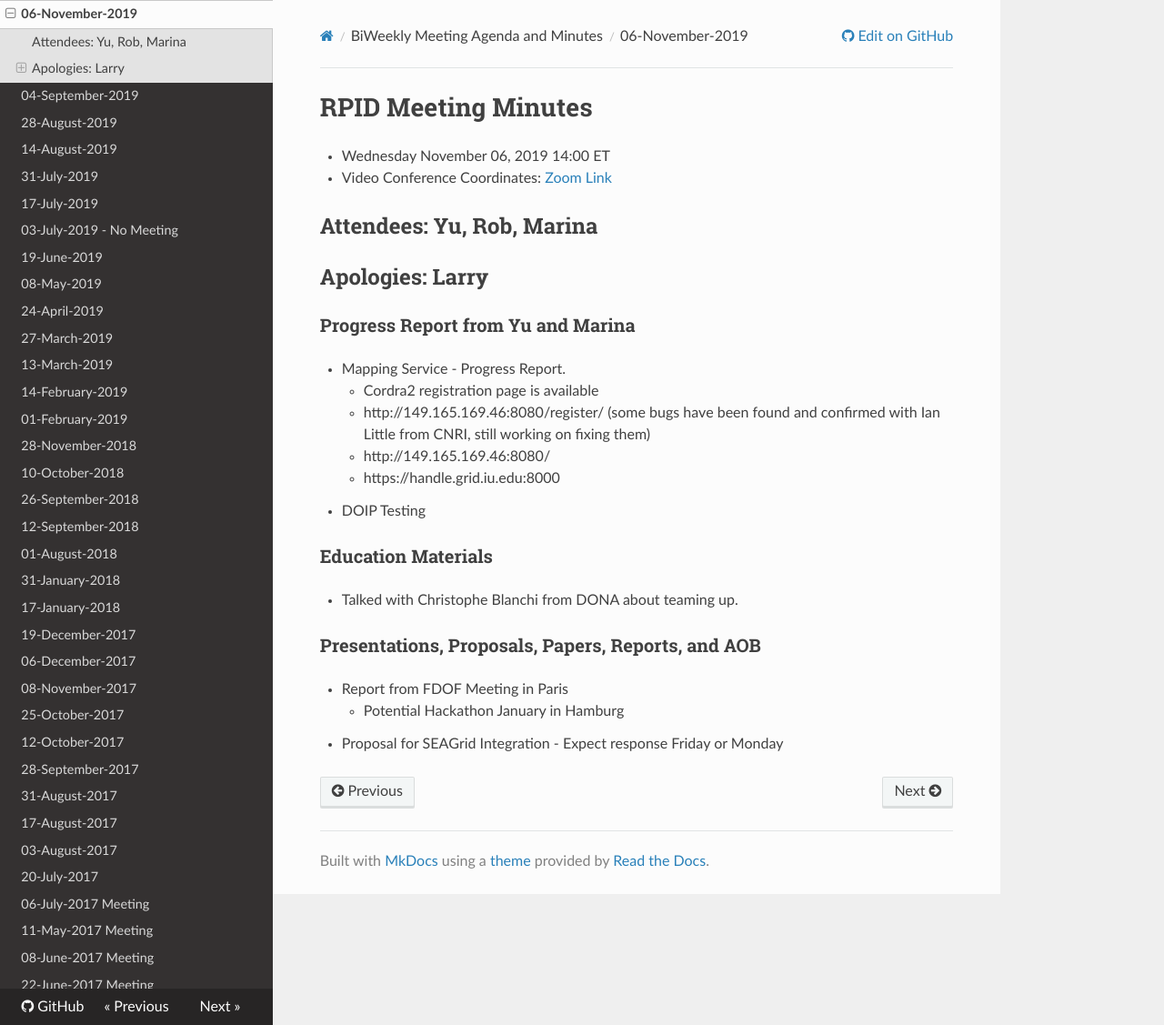
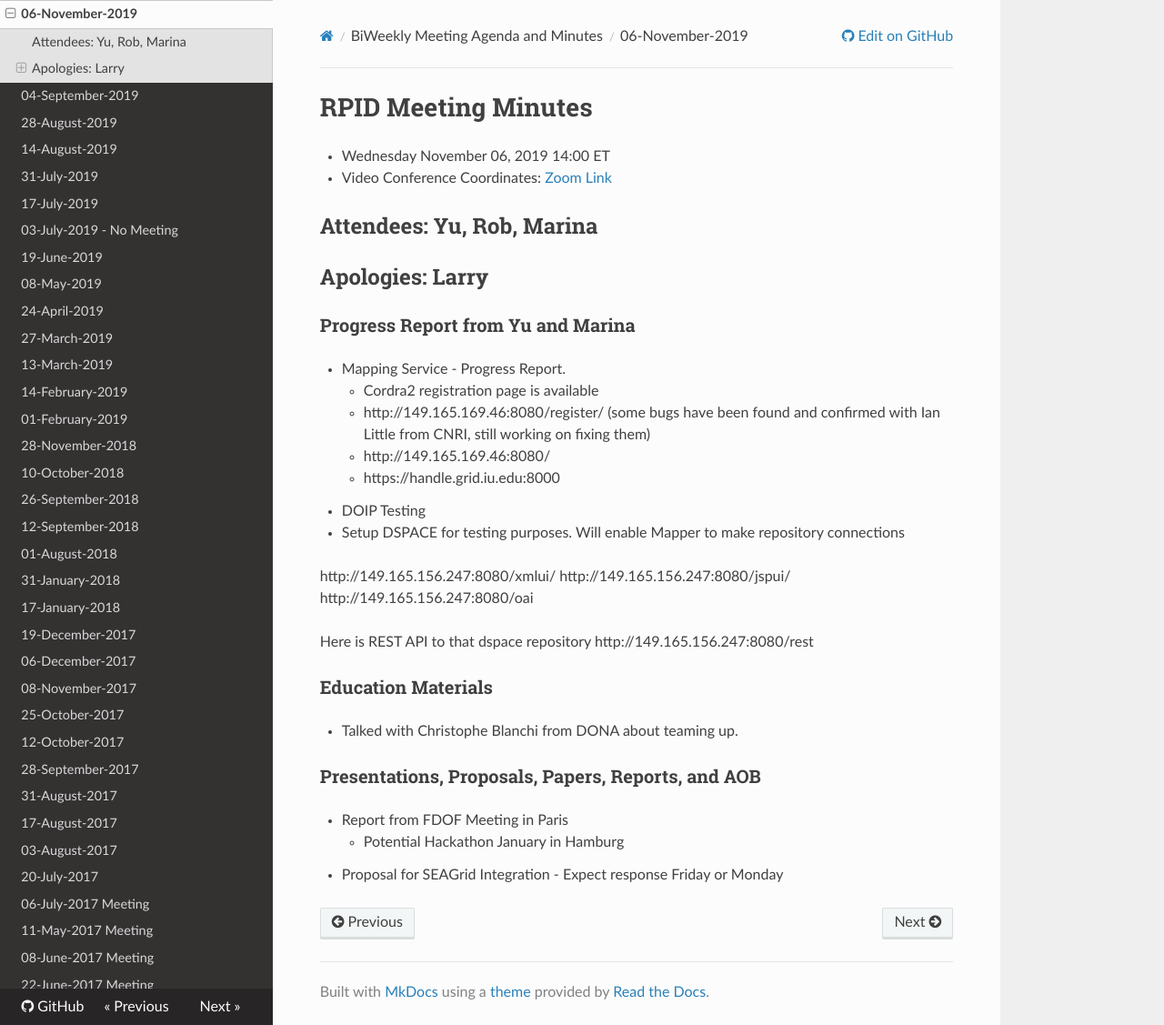
Before and after one commit to rpidproject/rpid, an MkDocs documentation site: the page built from docs/06-November-2019.md, in a window 1280 px wide and 1127 px high. Shown: the whole window at 91% size. Built offline with MkDocs 1.6.1, drawn with Linux system fonts in a browser that asks for light colours; nearby versions of some CDN libraries; old or Windows-style settings are respelled for this version of MkDocs.

Commit message:
added dspace
Added dspace information

```diff
--- a/docs/06-November-2019.md
+++ b/docs/06-November-2019.md
@@ -13,6 +13,16 @@
       * http://149.165.169.46:8080/
       * https://handle.grid.iu.edu:8000
    * DOIP Testing
+   * Setup DSPACE for testing purposes. Will enable Mapper to make repository connections
+
+   http://149.165.156.247:8080/xmlui/
+   http://149.165.156.247:8080/jspui/
+   http://149.165.156.247:8080/oai
+
+   Here is REST API to that dspace repository
+   http://149.165.156.247:8080/rest
+
+
 
 ### Education Materials
    * Talked with Christophe Blanchi from DONA about teaming up.
```
